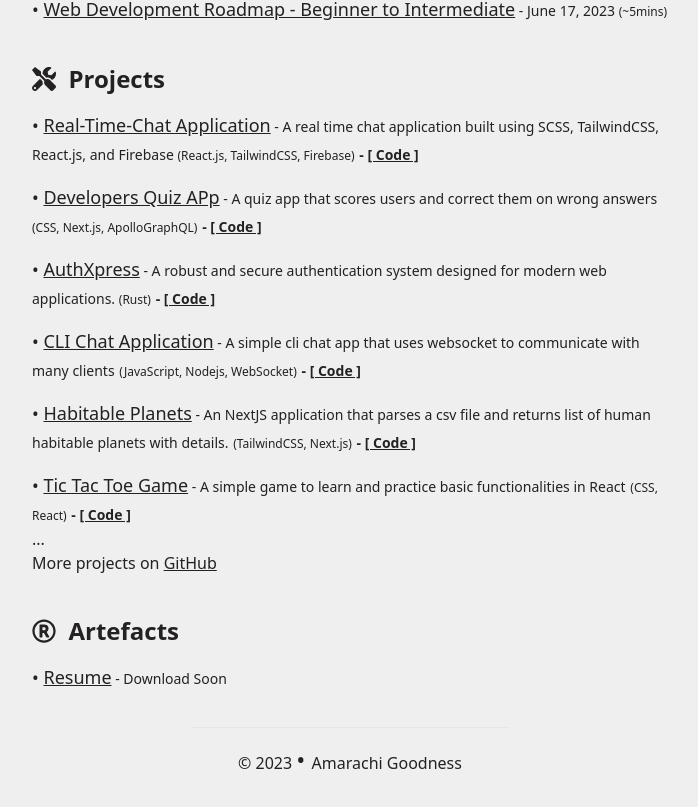
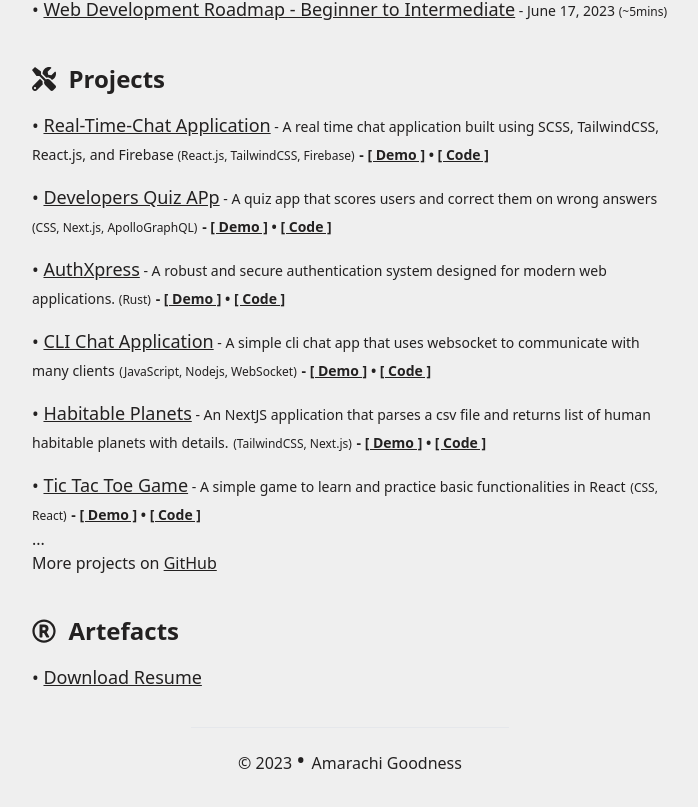
Before and after one commit to amarachigoodness74/portfolio, a Next.js app: page / in a window 1280 px wide. Shown: the part 625-1432 px from the top of the page, without its empty margins (290-988 px from the left). Built offline with nearby package versions, Linux system fonts and the light colour scheme.

Commit message:
updated projects

```diff
--- a/app/components/Artefacts.tsx
+++ b/app/components/Artefacts.tsx
@@ -11,10 +11,13 @@ export default function Artefacts() {
         <li className="mt-4 text-lg dark:text-white/90">
           {" "}
           •{" "}
-          <a className="underline dark:hover:text-white" href="">
-            Resume
+          <a
+            className="underline dark:hover:text-white"
+            href="/Amara-CV.pdf"
+            download="SampleDocument"
+          >
+            Download Resume
           </a>
-          <span className="text-sm mt-1"> - Download Soon</span>
         </li>
       </ul>
     </section>
--- a/app/components/Projects.tsx
+++ b/app/components/Projects.tsx
@@ -27,7 +27,16 @@ function ListItem({ project }: Props) {
       </span>{" "}
       <span className="text-sm font-bold">
         {" "}
-        - {" "}
+        -{" "}
+        <a
+          className="underline dark:hover:text-white"
+          href={LiveLink}
+          target="_blank"
+          rel="noopener noreferrer"
+        >
+          [ Demo ]
+        </a>
+        {" • "}
         <a
           className="underline dark:hover:text-white"
           href={githubLink}
```
Also changed, not shown: 1 other file (tests, documents, lock files or other folders).
